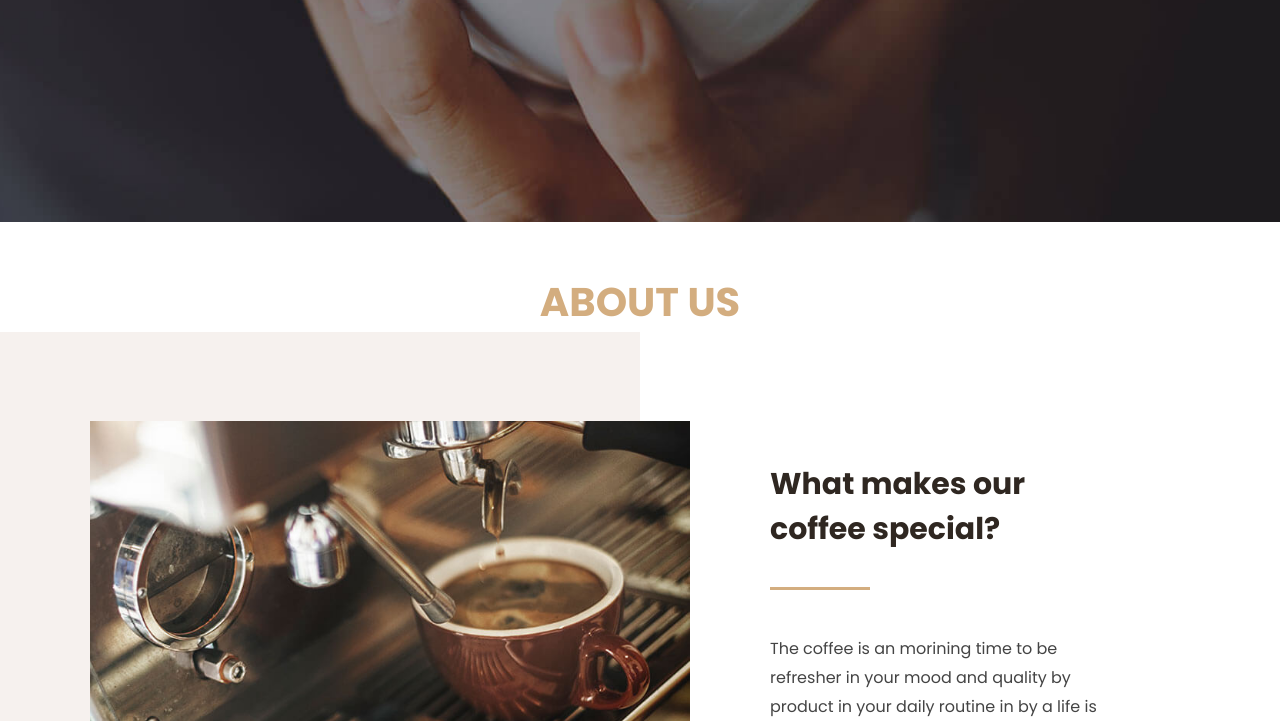
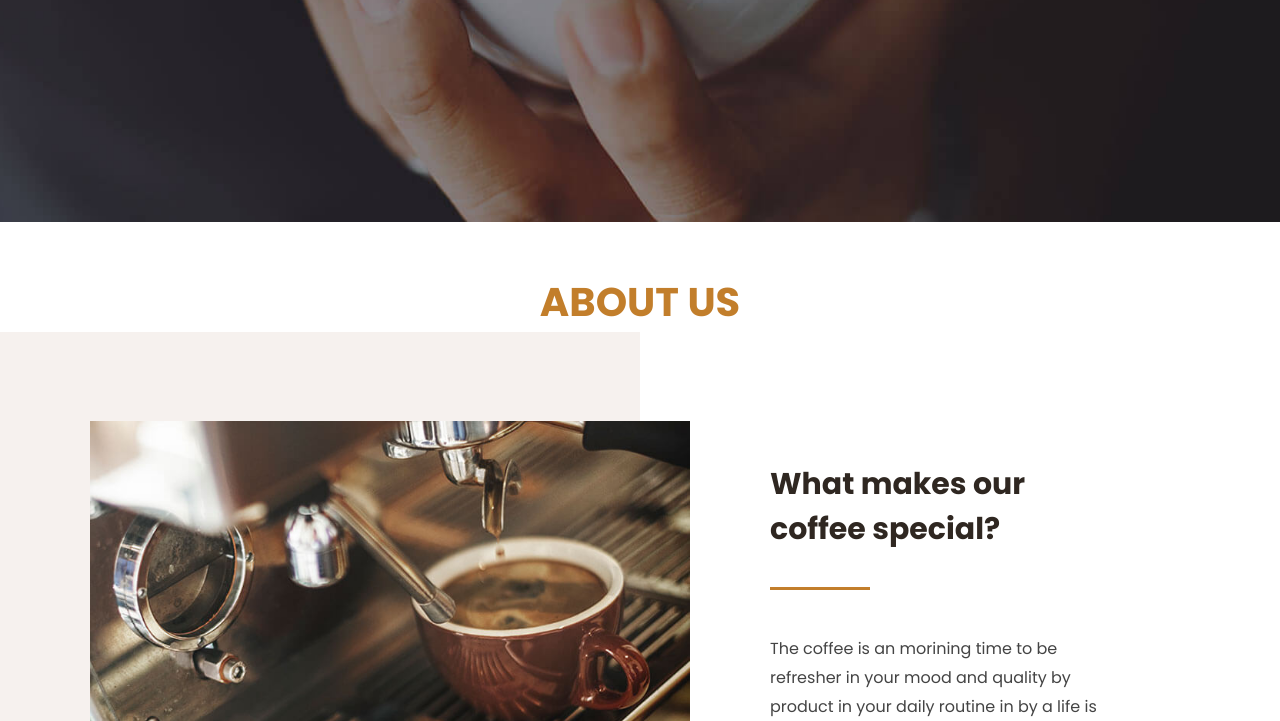
Before and after one commit to sachindolase/Admin-Dashboard-in-angular-using-Javascript4, a plain HTML site: page index.html in a window 1280 px wide. Shown: the part 656-1377 px from the top of the page. Drawn offline with Linux system fonts and the light colour scheme.

Commit message:
Update style.css

```diff
--- a/css/style.css
+++ b/css/style.css
@@ -2,7 +2,7 @@
 
 :root{
     --main-color:#2f2721;
-    --primary-color:#d3ad7f;
+    --primary-color:#c27e2b;
     --black:#13131a;
     --border: .1rem solid rgba(255,255,255,.3);
 }
```
